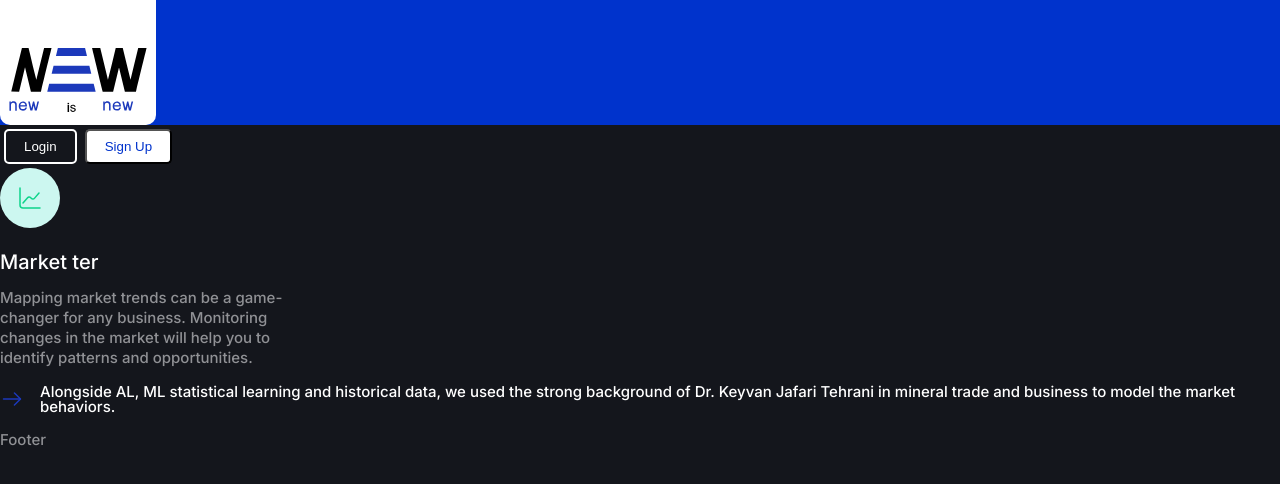
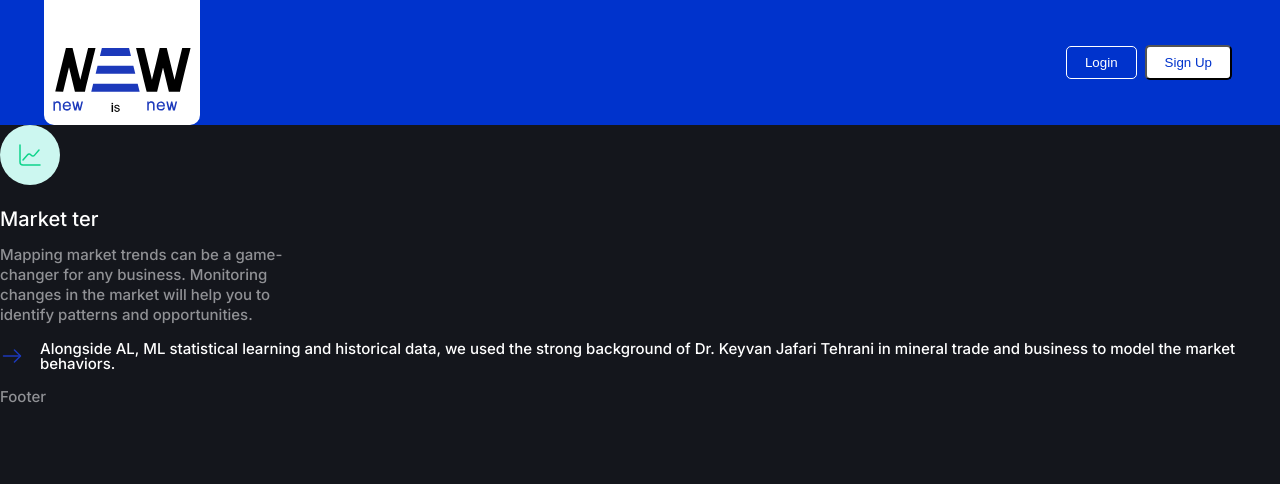
Before and after one commit to mitrarsh/new-marketanalysis, a React (Vite) app: page / in a window 1280 px wide. Shown: the top 484 px of the page. Built offline with nearby package versions, Linux system fonts and the light colour scheme.

Commit message:
navbar rendered

```diff
--- a/src/App.css
+++ b/src/App.css
@@ -44,7 +44,6 @@ body {
   font-size: 1.5rem;
   font-weight: 500;
   color: var(--clr-gray);
-  /* padding: 0 3.8rem; */
 }
 ul {
   list-style-type: none;
@@ -180,7 +179,7 @@ global components
 }
 .btn-secondary {
   background-color: transparent;
-  border: 2px solid white;
+  border: 1px solid white;
   color: white;
 }
 
@@ -237,5 +236,8 @@ sections
 /* nav-container */
 .nav-container{
   background-color: var(--clr-primary-1);
+  border-bottom: 1px solid var(--clr-secondary-1y);
+  padding: 0 clamp(1rem, 5vw, 4.4rem);
+  justify-content: space-between;
 
 }
--- a/src/layout/navbar/NavContainer.tsx
+++ b/src/layout/navbar/NavContainer.tsx
@@ -1,13 +1,17 @@
-import React from 'react'
+import Btn from "../../components/btn";
 
 const NavContainer = () => {
   return (
-    <nav className='nav-container flex flex-col justify-center'>
+    <nav className="nav-container flex justify-center align-center ">
       <div className="logo-container">
         <img src="/assets/icons/logo.svg" alt="" />
       </div>
+      <div>
+        <Btn btnClass="btn-secondary">Login</Btn>
+        <Btn btnClass="btn-primary">Sign Up</Btn>
+      </div>
     </nav>
-  )
-}
+  );
+};
 
-export default NavContainer
+export default NavContainer;
--- a/src/pages/HomePage.tsx
+++ b/src/pages/HomePage.tsx
@@ -5,8 +5,7 @@ import SliderOption from "../components/SliderOption";
 const HomePage = () => {
   return (
     <div>
-      <Btn btnClass="btn-secondary">Login</Btn>
-      <Btn btnClass="btn-primary">Sign Up</Btn>
+
       <SliderOption image="business">
         <h3>Market ter</h3>
         <p>
```
